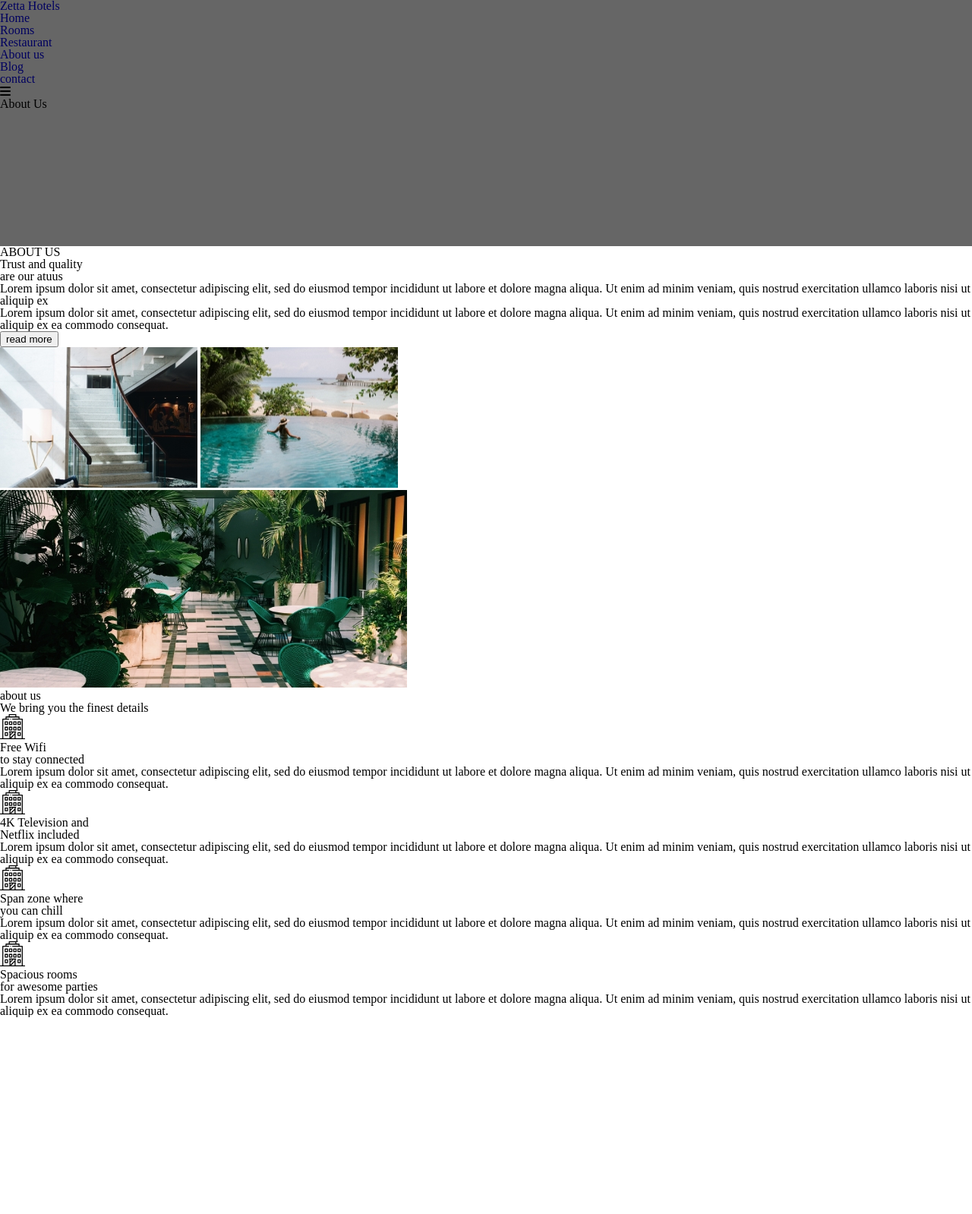
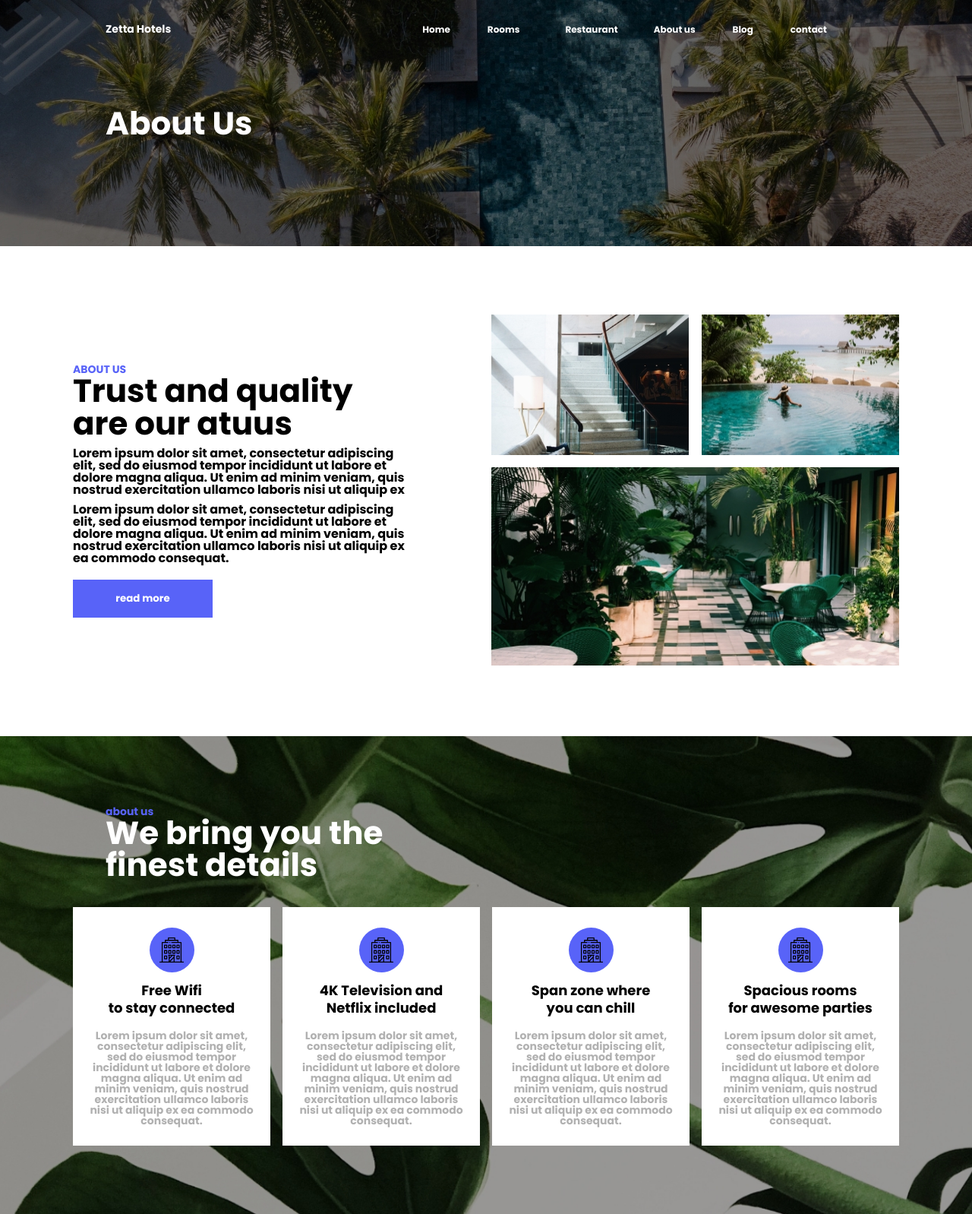
Before and after one commit to Saba-Kiria/unilab-shualeduri, a plain HTML site: page index.html in a window 1280 px wide. Shown: the whole page at 76% size. Before the commit the page ends 1339 px from the top, so only its background shows below. Drawn offline with Linux system fonts and the light colour scheme.

Commit message:
edit style.css

```diff
--- a/css/style.css
+++ b/css/style.css
@@ -1,76 +1,214 @@
-.container{
+@import url('https://fonts.googleapis.com/css2?family=Poppins:ital,wght@0,700;0,900;1,500&display=swap');
+.header-bg {
+    background-image: url(../img/header.jpg);
+    width: 100%;
+    height: 324px;
+    background-repeat: no-repeat;
+    background-position: center;
+    background-size: cover;
+}
+.text-1 {
+    font-size: 14px;
+    color: white;
+    font-family: 'Poppins', sans-serif;
+}
+.upheader {
+    display: flex;
     max-width: 1089px;
     width: 100%;
-    padding-left: 10px;
-    padding-right: 10px;
-    margin: 0 auto;
+    justify-content: space-between;
+    padding-top: 30px;
+    padding-left: 139px;
 }
-
-/* NAV BAR */
-.logo{  z-index: 3; }
-.header-bg{
-    background-image: url('../img/hero-bg.jpg');
-    max-width: 100%;
-    height: 324px;
-    background-size: cover;
-    background-position: center;
-    background-repeat: no-repeat;
-    position: relative;
+.nav-ul {
+    display: flex;
+    font-family: 'Poppins', sans-serif;
 }
-.header-bg::before{
-    content: ' ';
-    background: rgba(0, 0, 0, 0.6);
-    position: absolute;
-    bottom: 0;
-    top: 0;
-    left: 0;
-    right: 0;
+.text-2 {
+    font-size: 12px;
+    color: white;
 }
-.logo-a{
-    font-size: 14px;
-    text-transform: uppercase;
+.li2 {
+    margin-left: 49px;
+}
+.li3 {
+    margin-left: 60px;
+}
+.li4 {
+    margin-left: 47px;
+}
+.li5 {
+    margin-left: 49px;
+}
+.li6 {
+    margin-left: 49px;
+}
+.fa-bars {
+    font-size: 30px;
     color: white;
-    font-family: 'Poppins-Bold';
 }
-.navbar{
+.burger-icon {
+    display: none;
+    margin-right: 30px;
+}
+.text-3 {
+    font-size: 42px;
+    color: #FFFFFF;
+    font-family: 'Poppins', sans-serif;
+}
+.text-3-wraper {
+    margin-top: 96px;
+    margin-left: 139px;
+}
+.firstsectiondiv {
+    max-width: 1088px;
+    width: 100%;
     display: flex;
     justify-content: space-between;
-    padding-top: 30px;
-    position: relative;
+    margin: 0 auto;
+    align-items: center;
+    margin-top: 90px;
+    padding-bottom: 90px;
+
 }
-.navigation{
+.indiv-1 {
+    max-width: 444px;
+    width: 100%;
+}
+.indiv-2 {
+    max-width: 537px;
+    width: 100%;
+}
+.about1 {
+    font-size: 14px;
+    color: #5863F8;
+    font-family: 'Poppins', sans-serif;
+}
+.quality {
+    font-size: 42px;
+    margin-top: 1px;
+    font-family: 'Poppins', sans-serif;
+}
+.atuus {
+    font-size: 42px;
+    margin-top: 1px;
+    font-family: 'Poppins', sans-serif;
+}
+.veniam {
+    width: 100%;
+    margin-top: 10px;
+    font-family: 'Poppins', sans-serif;
+}
+.adipiscing {
+    width: 100%;
+    margin-top: 10px;
+    font-family: 'Poppins', sans-serif;
+}
+.button {
+    width: 184px;
+    height: 50px;
+    background-color: #5863F8;
+    border: none;
+    color: white;
+    font-family: 'Poppins', sans-serif;
+    margin-top: 20px;
+}
+.img1 {
+    max-width: 537px;
+    width: 100%;
     display: flex;
-    z-index: 3;
+    justify-content: space-between;
 }
-.nav-list{
-    font-size: 12px;
-    text-transform: uppercase;
+.imgimg {
+    width: 48.5%;
 }
-.nav-link{
-    color: white;
-    justify-content: space-between;
-    padding-left: 30px;
-    font-family: 'Poppins-SemiBold';
+.imgimg2 {
+    width: 100%;
 }
-.burger-bar{
-    display: none;
-    z-index: 9;
+.sasas {
+    margin-top: 16px;
 }
-.burger-bar i{
-    z-index: 3;
-    color: white;
-    font-size: 25px;
-    cursor:pointer;
+/*second section*/
+.section-bg {
+    background-image: url(../img/tqtqtqtqtqtq.jpg);
+    width: 100%;
+    height: auto;
+    background-repeat: no-repeat;
+    background-position: center;
+    background-size: cover;
+    padding-bottom: 90px;
 }
-/* HERO */
-#hero{
-    padding-top: 90px;
+.text-4 {
+    font-size: 14px;
+    color: #5863F8;
+}
+.text-4-wraper {
+    margin-left: 139px;
+    padding-top: 92px;
+    font-family: 'Poppins', sans-serif;
     display: flex;
 }
-.hero-title{
+.text-5 {
     font-size: 42px;
+    font-family: 'Poppins', sans-serif;
     color: white;
-    text-transform: uppercase;
-    z-index: 3;
-    font-family: 'Poppins-Extrabold';
 }
+.text-5-wraper {
+    max-width: 376px;
+    width: 100%;
+    margin-top: 1px;
+    margin-left: 139px;
+    display: flex;
+}
+.img-wrap {
+    max-width: 1088px;
+    width: 100%;
+    display: flex;
+    justify-content: space-between;
+    flex-wrap: wrap;
+    margin: 0 auto;
+    margin-top:34px;
+}
+.box {
+    max-width: 260px;
+    width: 100%;
+    background-color: white;
+    display: flex;
+    flex-direction: column;
+    padding-top: 27px;
+    padding-bottom: 26px;
+}
+.indiv {
+    width: 59px;
+    height: 59px;
+    border-radius: 50%;
+    background-color: #5863F8;
+    display: flex;
+    justify-content: center;
+    align-items: center;
+    margin-left: auto;
+    margin-right: auto;
+}
+.text-6 {
+    font-size: 18px;
+    font-family: 'Poppins', sans-serif;
+    text-align: center;
+    margin-top: 15px;
+}
+.text-7 {
+    font-size: 18px;
+    font-family: 'Poppins', sans-serif;
+    text-align: center;
+    margin-top: 5px;
+}
+.text-8 {
+    font-size: 14px;
+    font-family: 'Poppins', sans-serif;
+    color: #B1B1B1;
+    max-width: 221px;
+    width: 100%;
+    margin-top: 20px;
+    text-align: center;
+    margin-right: auto;
+    margin-left: auto;
+}
```
